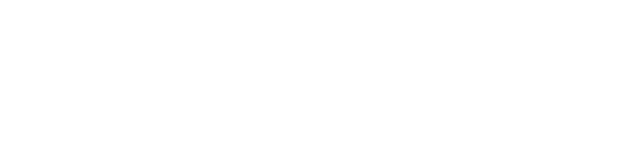
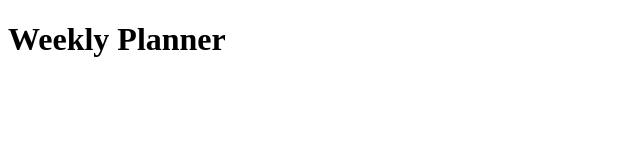
Before and after one commit to Tiffanytliem/week-planner, a website: page index.html in a window 1280 px wide. Shown: the whole page, without its empty margins (0-640 px from the left). Drawn offline with Linux system fonts and the light colour scheme.

Commit message:
First commit

```diff
--- a/index.html
+++ b/index.html
@@ -7,6 +7,13 @@
   <link rel="stylesheet" href="styles.css">
 </head>
 <body>
+  <div class="container">
+    <div class="row">
+      <div class="column-full">
+        <h1>Weekly Planner</h1>
+      </div>
+    </div>
+  </div>
   <script src="main.js"></script>
 </body>
 </html>
```
